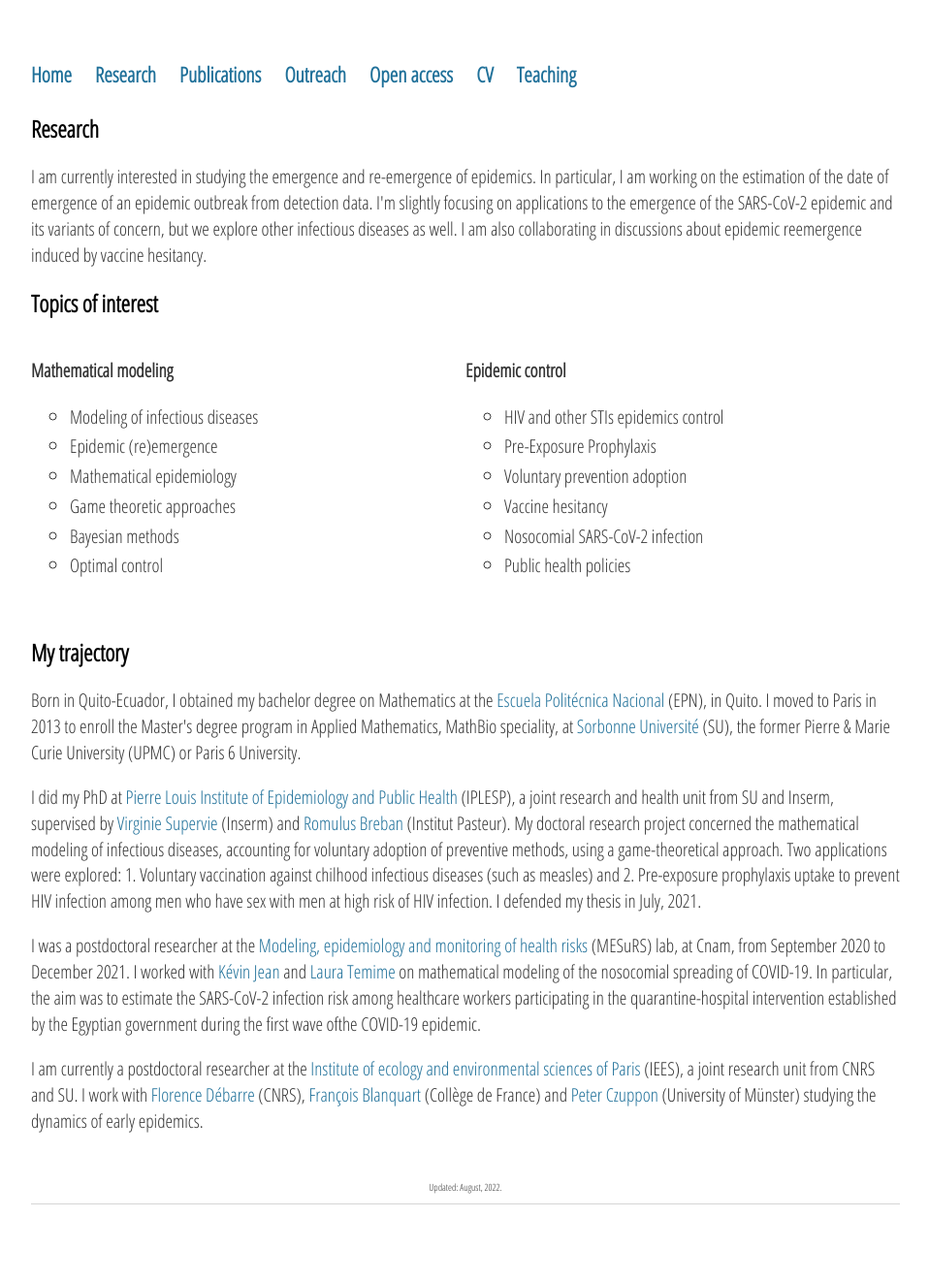
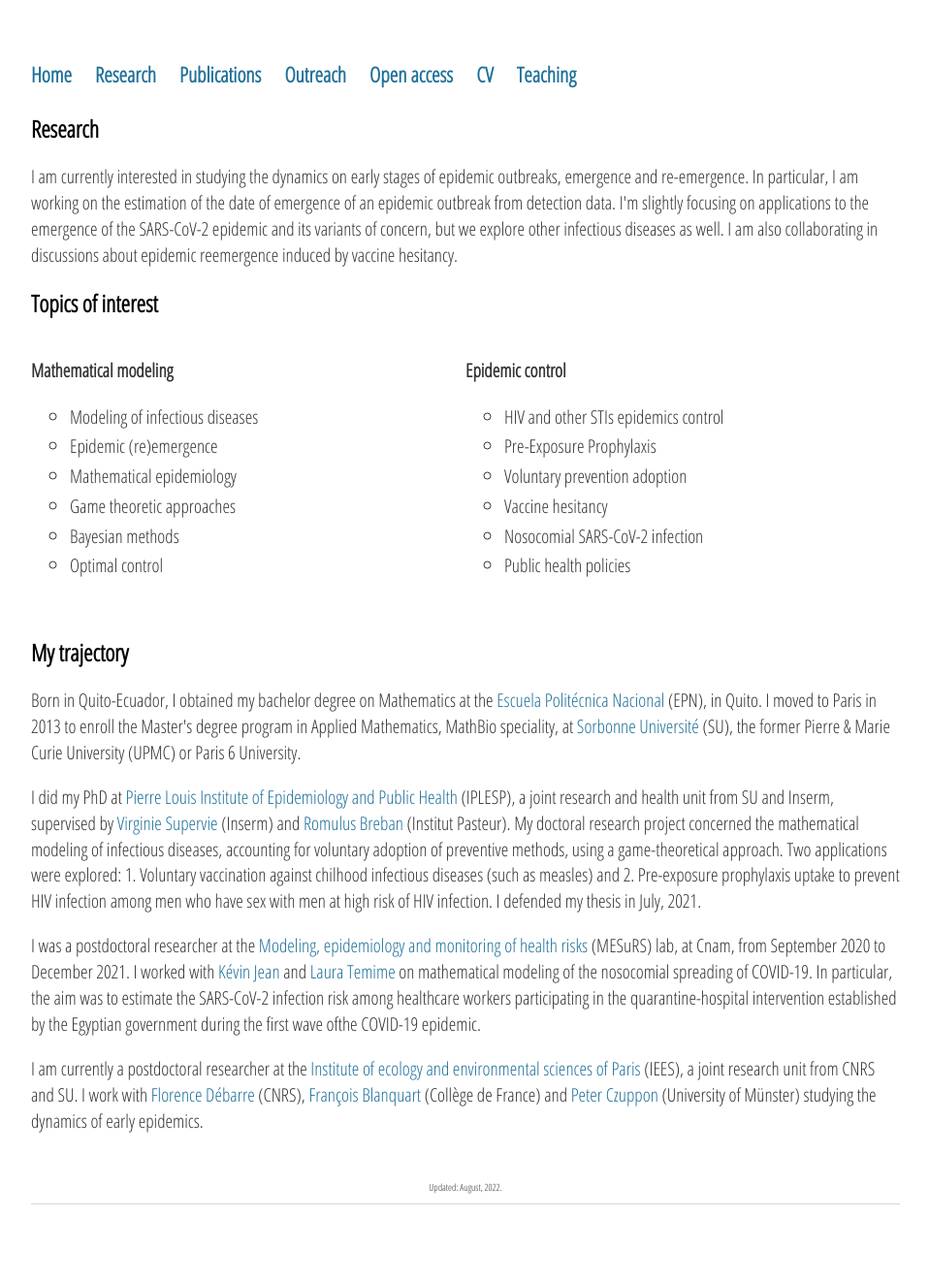
Before and after one commit to sjijon/sjijon.github.io, a Jekyll site: the page built from research.html, in a window 1280 px wide. Shown: the whole page at 97% size, without its empty margins (160-1118 px from the left). Built offline with Jekyll 4.4.1, drawn with Linux system fonts in a browser that asks for light colours; nearby versions of some CDN libraries.

Commit message:
Fix description

```diff
--- a/research.html
+++ b/research.html
@@ -6,7 +6,7 @@ title: Research
 	<h2>Research</h2>
 
 	<p>
-		I am currently interested in studying the emergence and re-emergence of epidemics. In particular, I am working on the estimation of the date of emergence of an epidemic outbreak from detection data. I'm slightly focusing on applications to the emergence of the SARS-CoV-2 epidemic and its variants of concern, but we explore other infectious diseases as well. I am also collaborating in discussions about epidemic reemergence induced by vaccine hesitancy.
+		I am currently interested in studying the dynamics on early stages of epidemic outbreaks, emergence and re-emergence. In particular, I am working on the estimation of the date of emergence of an epidemic outbreak from detection data. I'm slightly focusing on applications to the emergence of the SARS-CoV-2 epidemic and its variants of concern, but we explore other infectious diseases as well. I am also collaborating in discussions about epidemic reemergence induced by vaccine hesitancy.
 	</p>
 
 	<h2>Topics of interest</h2>
```
